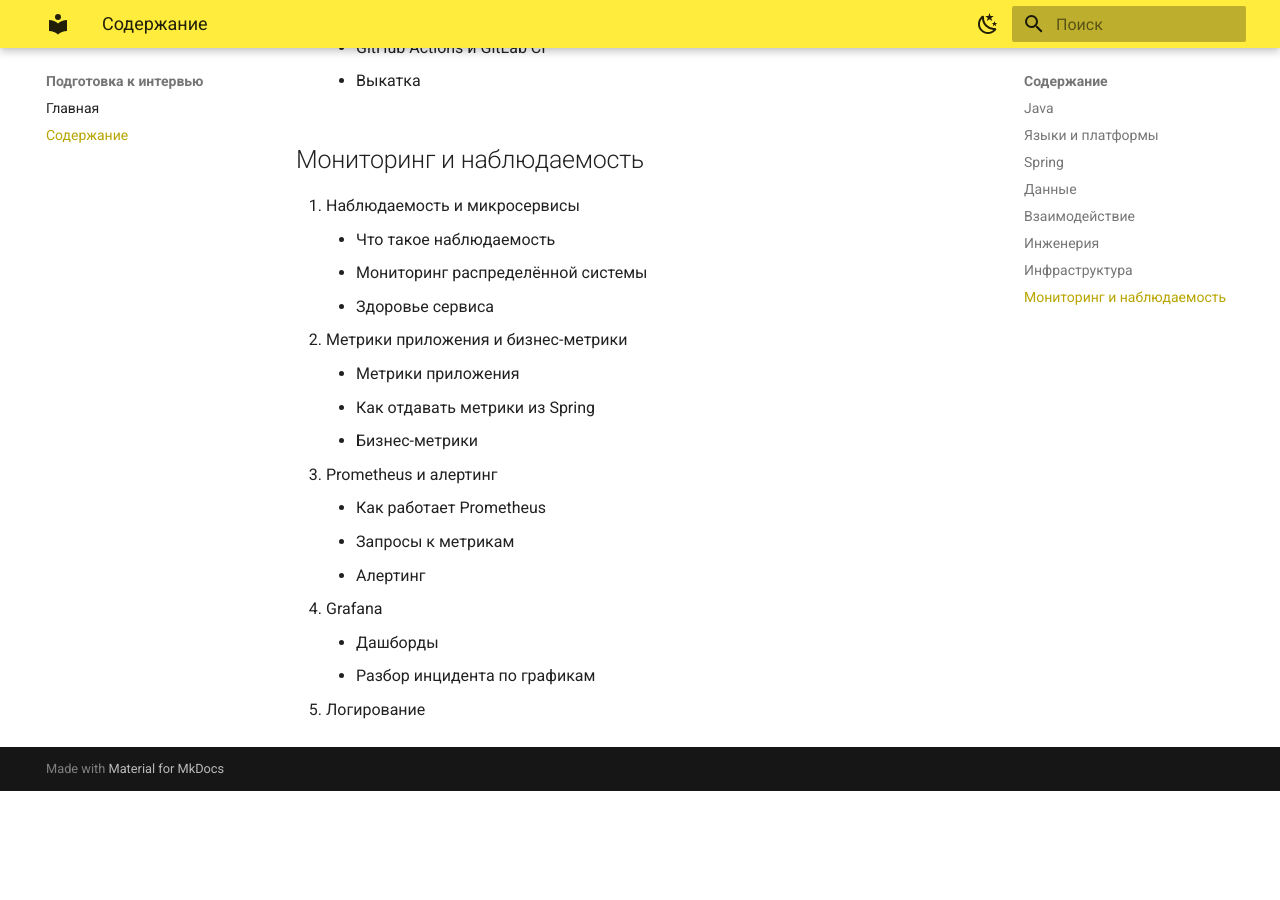
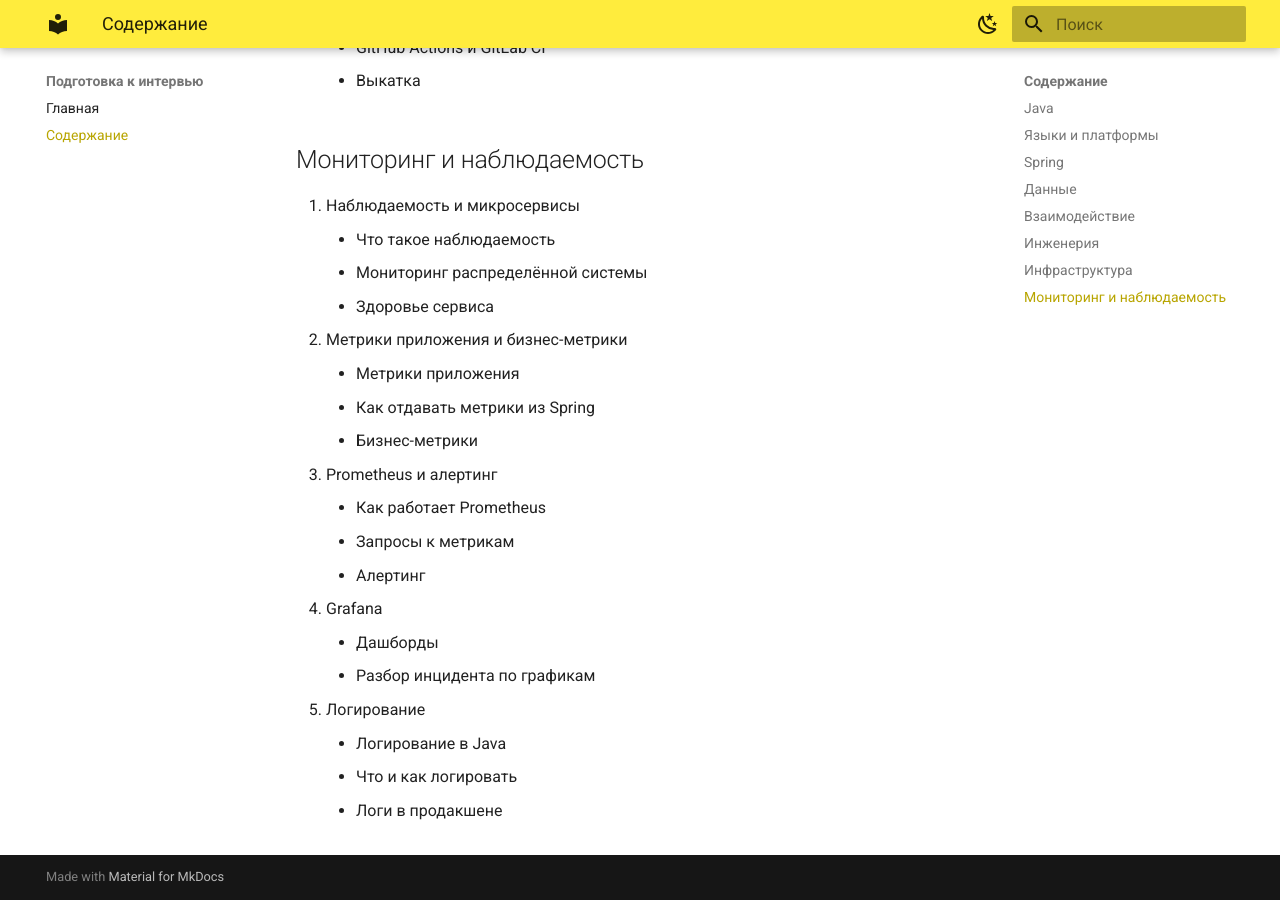
Before and after one commit to artem961/java-backend-notes, an MkDocs documentation site: the page built from docs/contents.md, in a window 1280 px wide and 900 px high, scrolled down 7862 px. Built offline with MkDocs 1.6.1 and Material for MkDocs 9.7.7, drawn with Linux system fonts in a browser that asks for light colours; before the commit the page ends 8653 px from its top, so only the background shows below that.

Commit message:
Определить состав раздела Логирование
Три темы: логирование в Java, что и как писать в логи,
централизованный сбор в продакшене.

```diff
--- a/docs/contents.md
+++ b/docs/contents.md
@@ -254,3 +254,6 @@
     - Дашборды
     - Разбор инцидента по графикам
 45. Логирование
+    - Логирование в Java
+    - Что и как логировать
+    - Логи в продакшене
```
